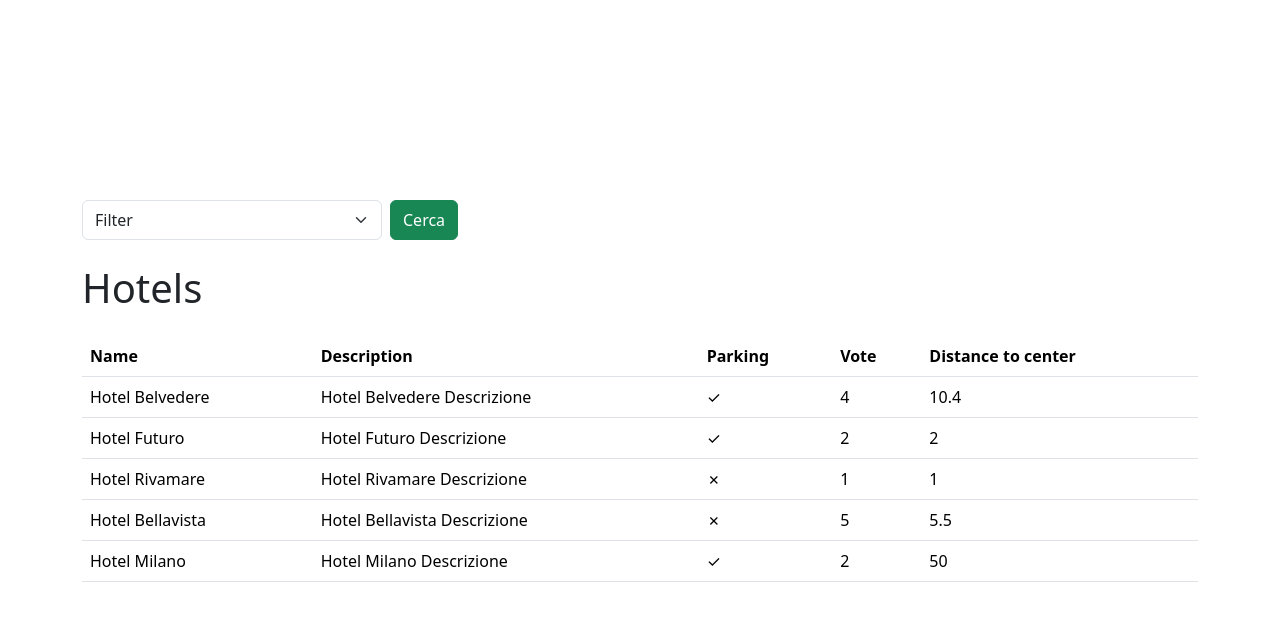
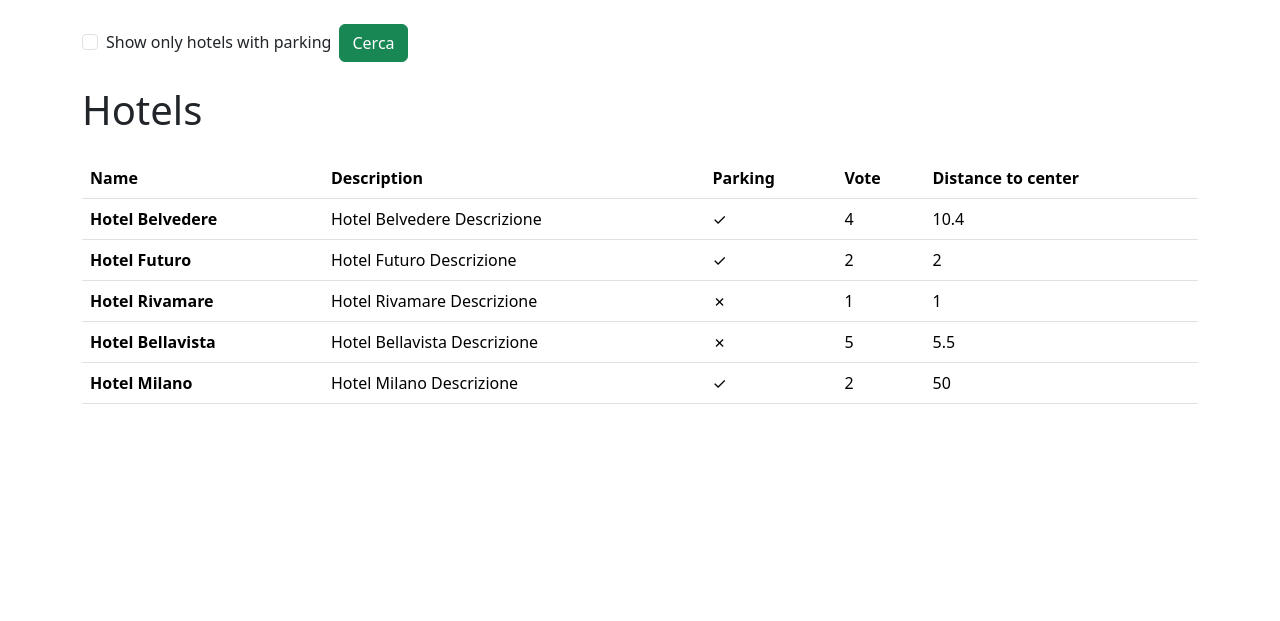
Before and after one commit to MatteoCantafio25/php-hotel, a PHP site: page /script.php in a window 1280 px wide. Shown: the top 621 px of the page. Run offline with PHP 8.4, Linux system fonts and the light colour scheme.

Commit message:
Exercise Refactored

```diff
--- a/script.php
+++ b/script.php
@@ -15,9 +15,19 @@ foreach ($hotels as $hotel) {
 };
 
 
-// Raccolgo la scelta dell'utente dal form
 
-$user_choice = $_GET['select'] ?? '';
+// Controllo se arriva il filtro parcheggio e agisco di conseguenza
+
+if(isset($_GET['parking'])){
+    $filtered_hotels = [];
+    $checked = 'checked';
+
+    foreach ($hotels as $hotel){
+        if($hotel['parking']) $filtered_hotels[] = $hotel;
+    }
+
+    $hotels = $filtered_hotels;
+}
 
 ?>
 
@@ -31,18 +41,18 @@ $user_choice = $_GET['select'] ?? '';
     <meta name="description" content="PHP Hotel">
     <title>PHP Hotel</title>
     <link rel='stylesheet' href='https://cdnjs.cloudflare.com/ajax/libs/bootstrap/5.3.3/css/bootstrap.min.css' integrity='sha512-jnSuA4Ss2PkkikSOLtYs8BlYIeeIK1h99ty4YfvRPAlzr377vr3CXDb7sb7eEEBYjDtcYj+AjBH3FLv5uSJuXg==' crossorigin='anonymous'/>
-    <link rel='stylesheet' href='style.css'>
 </head>
 <body>
 
     <div class="container">
         <!-- Form -->
-        <form action="" method="GET">
-            <select name="select" class="form-select">
-                <option value="" selected>Filter</option>
-                <option value="parking">Parking</option>
-                <option value="no-parking">Without Parking</option>
-            </select>
+        <form action="" method="GET" class="d-flex align-items-center mt-4">
+            <div class="form-check">
+                <input type="checkbox" class="form-check-input" id="parking" name="parking" <?= $checked ?? '' ?>>
+                <label class="form-check-label" for="parking">
+                    Show only hotels with parking
+                </label>
+            </div>
             <button class="btn btn-success ms-2">Cerca</button>
         </form>
 
@@ -61,17 +71,11 @@ $user_choice = $_GET['select'] ?? '';
             <tbody>
                 <?php foreach($hotels as $hotel) :?>
                     <tr>
-                        <?php foreach ($hotel as $value) :
-                            $new_value = is_bool($value) ? ($value ? '&#10003' : '&#10007;') : $value;
-                            ?>
-                            <?php if ($user_choice === ''): ?>
-                                <td><?= $new_value ?></td>
-                            <?php elseif ($user_choice === 'parking' && $hotel['parking']) :?>
-                                <td><?= $new_value ?></td>
-                            <?php elseif ($user_choice === 'no-parking' && !($hotel['parking'])) :?>
-                            <td><?= $new_value ?></td>
-                            <?php endif ?>
-                        <?php endforeach ?>
+                        <th scope="col"><?= $hotel['name'] ?></th>
+                        <td><?= $hotel['description'] ?></td>
+                        <td><?= $hotel['parking'] ? '&#10003': '&#10007' ?></td>
+                        <td><?= $hotel['vote'] ?></td>
+                        <td><?= $hotel['distance_to_center'] ?></td>
                     </tr>
                 <?php endforeach ?>
             </tbody>
--- a/style.css
+++ /dev/null
@@ -1,9 +0,0 @@
-form {
-    display: flex;
-    margin-top: 200px;
-    height: 40px;
-}
-
-select {
-    max-width: 300px;
-}
```
